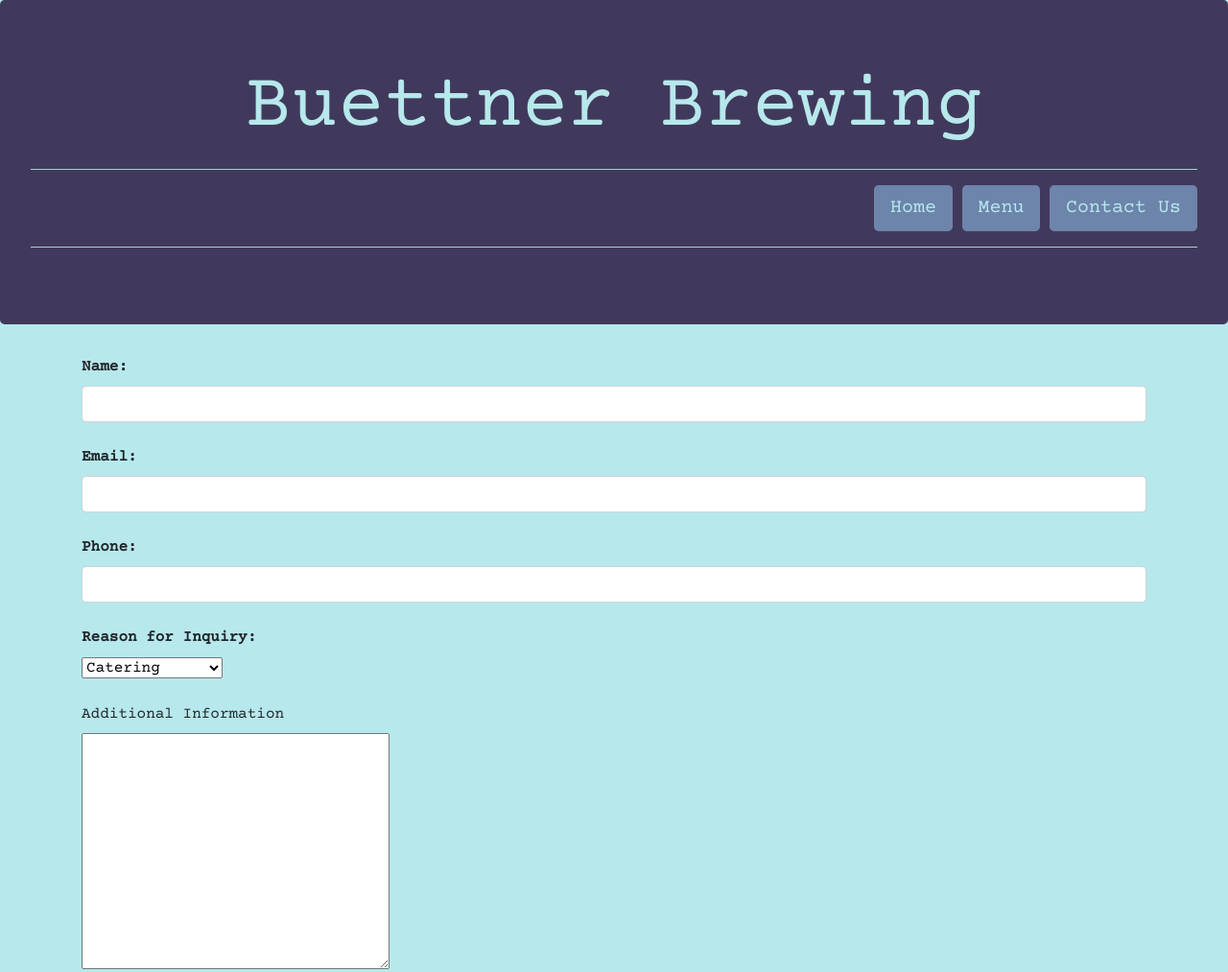
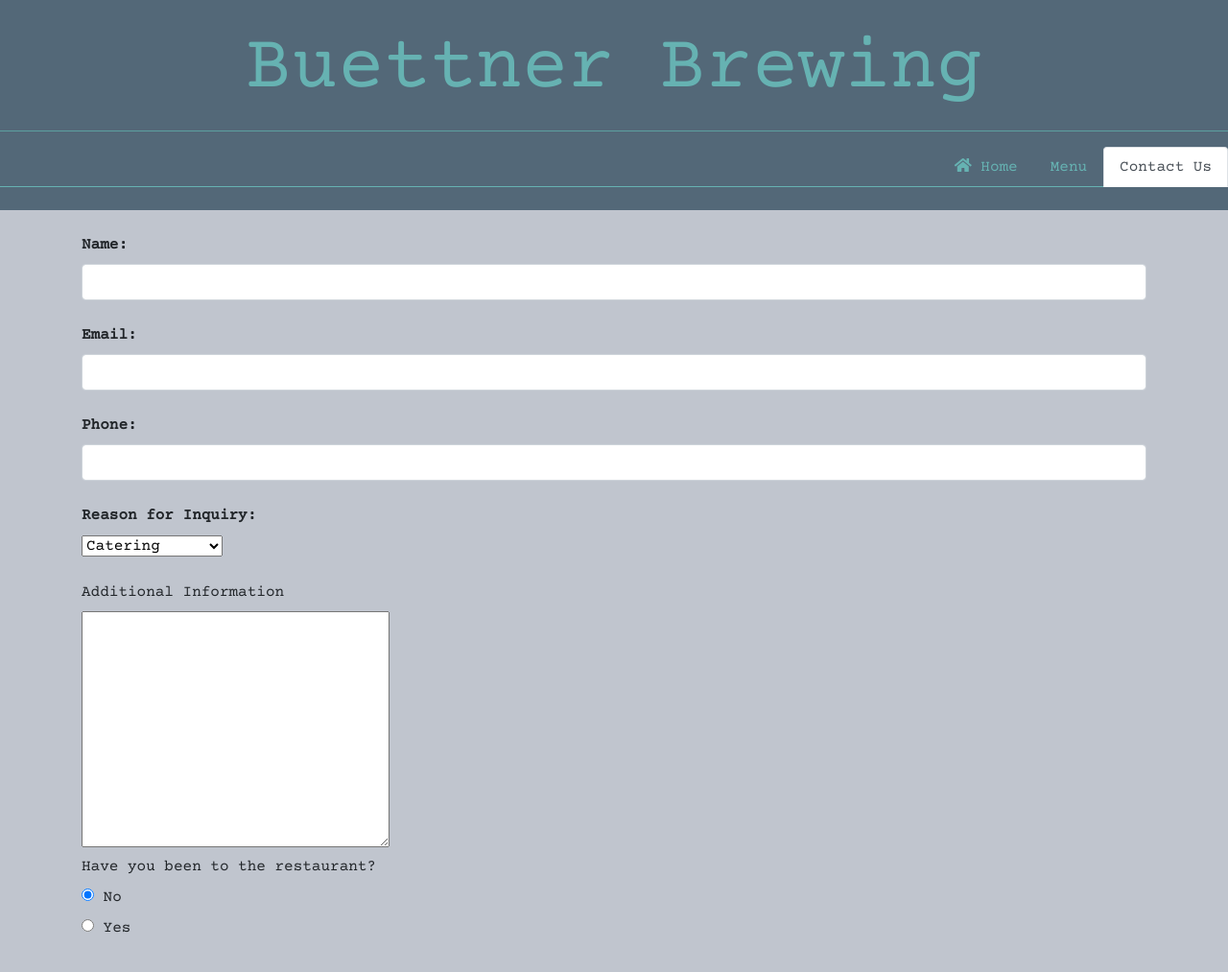
Before and after one commit to mbuettne/SWCGuild-Restaurant-Site, a plain HTML site: page contact.html in a window 1280 px wide. Shown: the top 1013 px of the page at 96% size. Drawn offline with nearby package versions, Linux system fonts and the light colour scheme.

Commit message:
restyled, changed nav links to tabs, added icon

```diff
--- a/Style/restaurantStyles.css
+++ b/Style/restaurantStyles.css
@@ -2,41 +2,43 @@
 /* Set Font For All Pages */
 body{
     font-family: 'Courier Prime', monospace;
-    background-color: #b6e8ec;
+    background-color: #c0c5ce;
     box-sizing: border-box;
 }
 hr{
-    background-color: #b6e8ec;
+    background-color: #66b2b2;
 }
 
 /* Header Styles */
+header{
+    background-color: #536878;
+}
 header h1{
-    color: #b6e8ec;
+    color: #66b2b2;
     font-size: 5em;
     text-align: center;
 }
 .jumbotron{
-    background-color: #41395c;
+    background-color: #536878;
 }
-.btn{
-    background-color: #6d84ab;
-    color: #b6e8ec;
+.nav{
+    border-bottom: #66b2b2 1px solid;
 }
-.btn:hover{
-    background-color: #84b2c3;
-    color: #41395c;
+.nav-link{
+    text-decoration: none;
+    color: #66b2b2;
+}
+.nav-link:hover{
     text-decoration: none;
     font-weight: bold;
-}
-.btn:visited{
-    background-color: #fb6262;
+    background-color: #66b2b2;
     color: #333;
 }
 
 /* Footer Styles */
 footer{
-    background-color: #41395c;
-    color: #b6e8ec;
+    background-color: #66b2b2;
+    color: #333;
     text-align: center;
     padding: 1em 0;
 }
--- a/contact.html
+++ b/contact.html
@@ -6,6 +6,7 @@
     <meta http-equiv="X-UA-Compatible" content="ie=edge">
     <title>Buettner Brewing | Contact Us</title>
 
+    <link rel="stylesheet" href="https://use.fontawesome.com/releases/v5.8.1/css/all.css" integrity="sha384-50oBUHEmvpQ+1lW4y57PTFmhCaXp0ML5d60M1M7uH2+nqUivzIebhndOJK28anvf" crossorigin="anonymous">
     <link rel="stylesheet" href="https://stackpath.bootstrapcdn.com/bootstrap/4.1.3/css/bootstrap.min.css"
     integrity="sha384-MCw98/SFnGE8fJT3GXwEOngsV7Zt27NXFoaoApmYm81iuXoPkFOJwJ8ERdknLPMO" crossorigin="anonymous">
     <link rel="stylesheet" href="/Style/restaurantStyles.css">
@@ -13,16 +14,15 @@
 </head>
 <body>
     <div class="container-fluid p-0">
-    <header class="jumbotron">
+    <header class="py-4 mb-4">
 
         <h1>Buettner Brewing</h1>
             <hr>
-            <nav class="text-right">
-                <a href="/index.html" class="btn btn-lg">Home</a>
-                <a href="/menu.html" class="btn btn-lg">Menu</a>
-                <a href="/contact.html" class="btn btn-lg">Contact Us</a>
-            </nav>
-            <hr>
+            <ul class="nav nav-tabs justify-content-end">
+                <li class="nav-item"><a href="/index.html" class="nav-link"><i class="fas fa-home"></i> Home</a></li>
+                <li class="nav-item"><a href="/menu.html" class="nav-link">Menu</a></li>
+                <li class="nav-item"><a href="/contact.html" class="nav-link active">Contact Us</a></li>
+            </ul>
 
     </header>
     <section>
```
Also changed, not shown: index.html (+8 -8 lines), menu.html (+11 -8 lines).
